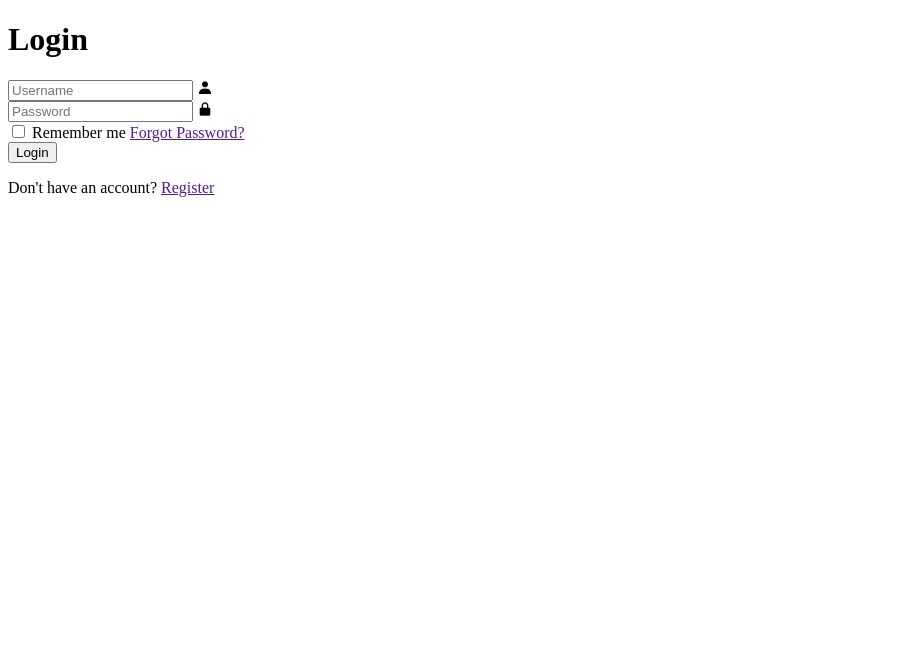
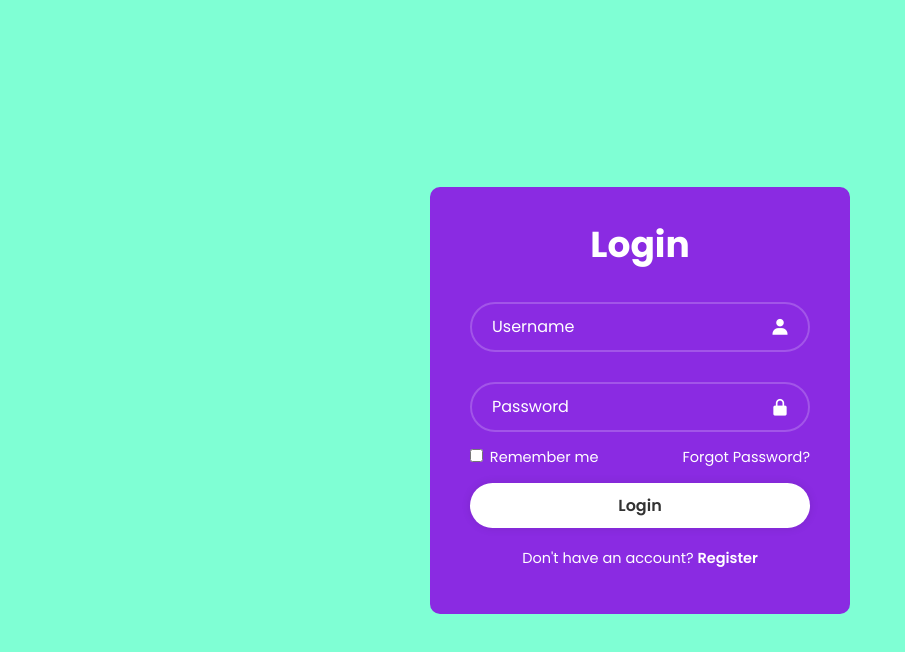
Before and after one commit to sweetnightkitty/Basic-Login-form, a plain HTML site: page index.html in a window 1280 px wide. Shown: the whole page, without its empty margins (0-905 px from the left). Drawn offline with nearby package versions, Linux system fonts and the light colour scheme; a web font is replaced by a local one.

Commit message:
Update Login Form in CSS

```diff
--- a/styles.css
+++ b/styles.css
@@ -1 +1,114 @@
 @import url('https://fonts.googleapis.com/css2?family=DynaPuff&family=Poppins:ital,wght@0,100;0,200;0,300;0,400;0,500;0,600;0,700;0,800;0,900;1,100;1,200;1,300;1,400;1,500;1,600;1,700;1,800;1,900&family=Roboto:ital,wght@0,100;0,300;0,400;0,500;0,700;0,900;1,100;1,300;1,400;1,500;1,700;1,900&display=swap');
+
+* {
+    margin: 0;
+    padding: 0;
+    font-family: "Poppins", sans-serif;
+    box-sizing: border-box;
+}
+
+body {
+    display: flex;
+    justify-content: center;
+    align-items: center;
+    min-height: 100vh;
+    /*background-image: url(https://www.freepik.com/free-vector/landing-page-with-purple-gradient-landscape_5267485.htm#query=forest&position=2&from_view=search&track=sph); */
+    background-color: aquamarine;
+}
+
+.container {
+    width: 420px;
+    background-color: blueviolet;
+    color: #fff;
+    border-radius: 10px;
+    padding: 30px 40px;
+}
+
+.container h1 {
+    font-size: 36px;
+    text-align: center;
+}
+
+.container .input-box {
+    position: relative;
+    width: 100%;
+    height: 50px;
+    margin: 30px 0;
+
+}
+
+.input-box input {
+    width: 100%;
+    height: 100%;
+    background-color: transparent;
+    border: none;
+    outline: none;
+    border: 2px solid rgba(255, 255, 255, .2);
+    border-radius: 40px;
+    font-size: 16px;
+    color: #fff;
+    padding: 20px 40px 20px 20px;
+}
+
+.input-box input::placeholder {
+    color: #fff;
+}
+
+.input-box i {
+    position: absolute;
+    right: 20px;
+    top: 50%;
+    transform: translateY(-50%);
+    font-size: 20px;
+}
+
+.container .remember-forgot {
+    display: flex;
+    justify-content: space-between;
+    font-size: 14.5px;
+    margin: -15px 0 15px;
+}
+
+.remember-forgot label input {
+    accent-color: #fff;
+    margin-right: 3px;
+}
+
+.remember-forgot a {
+    text-decoration: none;
+    color: #fff;
+}
+
+.remember-forgot a:hover {
+    text-decoration: underline;
+}
+
+.container .btn {
+    width: 100%;
+    height: 45px;
+    background-color: #fff;
+    border: none;
+    outline: none;
+    border-radius: 40px;
+    box-shadow: 0 0 10px rgba(0, 0, 0, .1);
+    cursor: pointer;
+    font-size: 16px;
+    color: #333;
+    font-weight: 600;
+}
+
+.container .register-link {
+    text-align: center;
+    font-size: 14.5px;
+    margin: 20px 0 15px;
+}
+
+.register-link a {
+    text-decoration: none;
+    color: #fff;
+    font-weight: 600;
+}
+
+.register-link a:hover {
+    text-decoration: underline;
+}
```
Also changed, not shown: index.html (indentation only).
